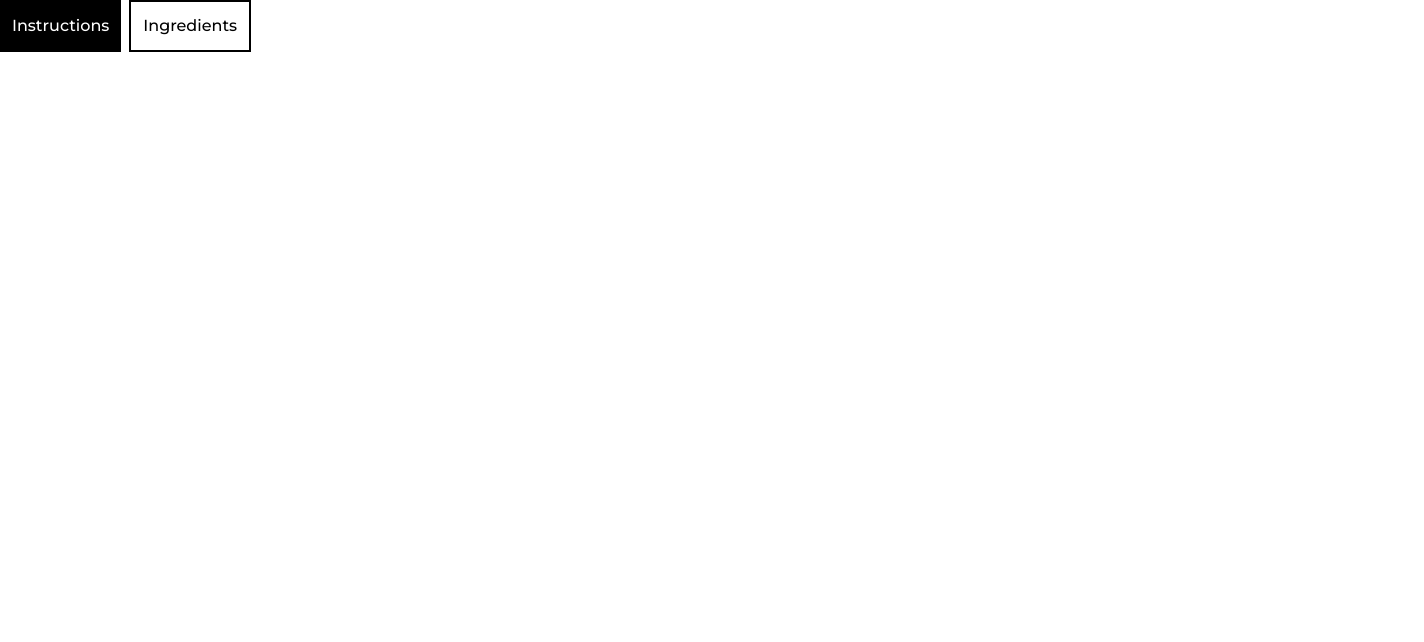
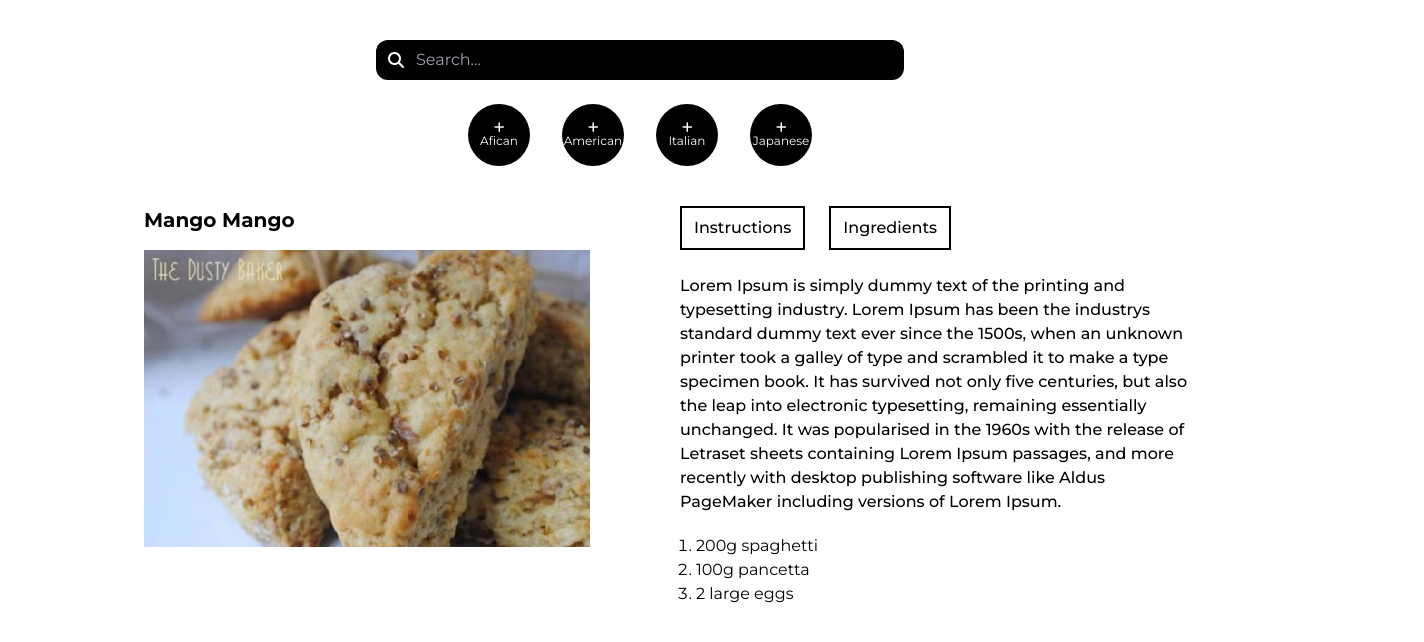
Before and after one commit to RoyKiprop/React-Recipe-App, a React (Vite) app: page /details in a window 1280 px wide. Shown: the top 642 px of the page, 1424 px wide, since content can reach past the window. Built offline with nearby package versions, Linux system fonts and the light colour scheme; no server answers.

Commit message:
Added Instructions Page

```diff
--- a/src/App.jsx
+++ b/src/App.jsx
@@ -3,6 +3,8 @@ import { BrowserRouter, Routes, Route, Navigate } from "react-router-dom";
 import { useEffect, useState } from "react";
 import HomePage from "./Pages/HomePage";
 import RecipeDetailsPage from "./Pages/RecipeDetailsPage";
+import IngredientsPage from "./Pages/IngredientsPage";
+import InstructionsPage from "./Pages/InstructionsPage";
 
 const API = "c9c3d429617148a1b979576b79f5d727"
 
@@ -61,7 +63,11 @@ function App() {
        <BrowserRouter>
         <Routes>
           <Route index element={<HomePage data={popular} vegetarian={Vegetarian}/>}/>
-          <Route path="details" element={<RecipeDetailsPage/>}/>
+          <Route path="details" element={<RecipeDetailsPage/>}>
+            {/* <Route index element={<Navigate replace to="instructions" />} />
+            <Route path="instructions" element={<InstructionsPage/>} />
+            <Route path="ingredients" element={<IngredientsPage />} /> */}
+          </Route>
         </Routes>
 
        </BrowserRouter>
--- a/src/Components/Button.jsx
+++ b/src/Components/Button.jsx
@@ -1,18 +1,16 @@
 /* eslint-disable react/prop-types */
 
-function Button({children, type}) {
-
-    const classVariation = {
-        Filter: "flex flex-col items-center justify-center bg-black rounded-full text-white text-xs h-[62px] w-[62px] hover:bg-red-700 focus:bg-red-700",
-        Ingredients: "border-2 border-black text-black font-medium bg-white px-3 py-3 ",
-        Instructions: "text-white font-medium bg-black px-3 py-3"
-    }
+function Button({ children, type, onClick }) {
+  const classVariation = {
+    Filter: "flex flex-col items-center justify-center bg-black rounded-full text-white text-xs h-[62px] w-[62px] hover:bg-red-700 focus:bg-red-700",
+    moreDetails: "border-2 border-black bg-white text-black font-medium px-3 py-2 hover:bg-black hover:text-white focus:bg-black focus:text-white",
+  };
 
   return (
-   <button className={`${classVariation[type]}`}>
-    {children}
-   </button>
-  )
+    <button className={`${classVariation[type]}`} onClick={onClick}>
+      {children}
+    </button>
+  );
 }
 
-export default Button
+export default Button;
--- a/src/Components/Filter.jsx
+++ b/src/Components/Filter.jsx
@@ -5,7 +5,7 @@ import { faPlus} from '@fortawesome/free-solid-svg-icons';
 
 function Filter() {
   return (
-    <div className="flex justify-center gap-2 mb-1">
+    <div className="flex justify-center gap-8 mb-8">
        <Button type="Filter">
        <FontAwesomeIcon icon={faPlus}/>
         Afican
--- a/src/Components/HeaderSection.jsx
+++ b/src/Components/HeaderSection.jsx
@@ -1,14 +1,14 @@
 /* eslint-disable react/prop-types */
 import Filter from "./Filter"
-import Logo from "./Logo"
+// import Logo from "./Logo"
 import Search from "./Search"
 
-function HeaderSection({filtered, setFiltered}){
+function HeaderSection(){
 
     return (
         <section className="mx-28">
-            <Logo/>
-            <Search filtered={filtered} setFiltered={setFiltered}/>
+            {/* <Logo/> */}
+            <Search/>
             <Filter/>
 
         </section>
--- a/src/Components/Search.jsx
+++ b/src/Components/Search.jsx
@@ -1,40 +1,40 @@
 /* eslint-disable react/prop-types */
 import { FontAwesomeIcon } from '@fortawesome/react-fontawesome';
 import { faSearch } from '@fortawesome/free-solid-svg-icons';
-import { useEffect } from 'react';
 
 
-const API = "c9c3d429617148a1b979576b79f5d727"
 
-function Search({filtered, setFiltered}) {
+// const API = "c9c3d429617148a1b979576b79f5d727"
+
+function Search() {
 
 
-    useEffect(function () {
-        async function fetchSearched() {
-          try {
-            const response = await fetch(
-              `https://api.spoonacular.com/recipes/autocomplete?number=10&query={filtered}&apiKey=${API}`
-            );
-            const data = await response.json();
-            console.log(data)
-            setFiltered(data.recipes)
+    // useEffect(function () {
+    //     async function fetchSearched() {
+    //       try {
+    //         const response = await fetch(
+    //           `https://api.spoonacular.com/recipes/autocomplete?number=10&query={filtered}&apiKey=${API}`
+    //         );
+    //         const data = await response.json();
+    //         console.log(data)
+    //         setFiltered(data.recipes)
 
-          } catch (error) {
-            console.error("Error fetching recipes:", error);
-          }
-        }
-        fetchSearched();
-      }, [filtered, setFiltered]);
+    //       } catch (error) {
+    //         console.error("Error fetching recipes:", error);
+    //       }
+    //     }
+    //     fetchSearched();
+    //   }, [filtered, setFiltered]);
 
   return (
-    <form className="flex justify-center w-full mb-4 mt-1">
-      <div className="relative">
+    <form className="flex justify-center w-full mb-6 mt-10">
+      <div className='relative w-[50%]'>
         <input
-          value={filtered}
+
           type="text"
           className="bg-black text-white w-full pl-10 pr-4 py-2 rounded-xl focus:outline-none"
           placeholder="Search..."
-          onChange={(e)=>setFiltered(e.target.value)}
+
         />
         <FontAwesomeIcon
           icon={faSearch}
--- a/src/Pages/HomePage.jsx
+++ b/src/Pages/HomePage.jsx
@@ -1,6 +1,6 @@
 /* eslint-disable react/prop-types */
 
-import { useState } from "react"
+
 import HeaderSection from "../Components/HeaderSection"
 import Popular from "../Components/Popular"
 import Vegetables from "../Components/Vegetables"
@@ -8,11 +8,11 @@ import Vegetables from "../Components/Vegetables"
 
 
 function HomePage({ data, vegetarian }) {
-  const [filtered, setFiltered] = useState([]);
+
 
   return (
     <div className="pt-5">
-      <HeaderSection filtered={filtered} setFiltered={setFiltered} />
+      <HeaderSection />
       {/* {filtered.length > 0 ? (
         <Filtered data={filtered} />
       ) : (
--- /dev/null
+++ b/src/Pages/IngredientsPage.jsx
@@ -0,0 +1,17 @@
+
+
+function IngredientsPage() {
+  return (
+    <div>
+      <ul className="list-disc mt-8">
+        <li>1 cup rice</li>
+        <li>2 cups water</li>
+        <li>1 tsp salt</li>
+        <li>1 tbsp olive oil</li>
+        <li>1/2 onion, chopped</li>
+      </ul>
+    </div>
+  )
+}
+
+export default IngredientsPage
--- /dev/null
+++ b/src/Pages/InstructionsPage.jsx
@@ -0,0 +1,29 @@
+
+
+function InstructionsPage() {
+  return (
+    <div className="flex flex-col gap-5 mt-6">
+        <p className="w-[70%] font-medium">
+            Lorem Ipsum is simply dummy text of the printing and typesetting
+            industry. Lorem Ipsum has been the industrys standard dummy text
+            ever since the 1500s, when an unknown printer took a galley of
+            type and scrambled it to make a type specimen book. It has
+            survived not only five centuries, but also the leap into
+            electronic typesetting, remaining essentially unchanged. It was
+            popularised in the 1960s with the release of Letraset sheets
+            containing Lorem Ipsum passages, and more recently with desktop
+            publishing software like Aldus PageMaker including versions of
+            Lorem Ipsum.
+        </p>
+
+        <ul className="list-decimal mx-4">
+            <li>200g spaghetti</li>
+            <li>100g pancetta</li>
+            <li>2 large eggs</li>
+        </ul>
+
+    </div>
+  )
+}
+
+export default InstructionsPage
--- a/src/Pages/RecipeDetailsPage.jsx
+++ b/src/Pages/RecipeDetailsPage.jsx
@@ -1,27 +1,50 @@
 /* eslint-disable react/prop-types */
 
-import Button from "../Components/Button"
-// import Card from "../Components/Card"
-
+import Button from "../Components/Button";
+import HeaderSection from "../Components/HeaderSection";
+import IngredientsPage from "./IngredientsPage";
+import { useState } from "react";
+import InstructionsPage from "./InstructionsPage";
 
 function RecipeDetailsPage() {
+  const [activePage, setActivePage] = useState("instructions");
+
+  function handleActivePage(page) {
+    setActivePage(page);
+  }
+
   return (
-    <div className="flex gap-2">
-        {/* <Card type="recipeDetails">
-            <p className="p-4 text-center font-semibold text-gray-800 truncate">
-              {recipe.title}
-            </p>
-            <img
-                src={recipe.image}
-                alt={recipe.title}
-                className="w-full h-48 object-cover rounded-lg"
-            />
-        </Card> */}
-        <Button type="Instructions">Instructions</Button>
-        <Button type="Ingredients">Ingredients</Button>
-
-    </div>
-  )
+    <main>
+      <HeaderSection />
+      <div className="flex gap-10 mx-36 mt-10 w-[100%]">
+        <div className="flex flex-col gap-4 w-[40%] ">
+          <p className="font-bold text-xl">Mango Mango</p>
+          <img
+            src="../public/658850-556x370.jpg"
+            className="w-[90%] h-55 object-fill"
+          ></img>
+        </div>
+        <div className="w-[60%]">
+          <div className="flex gap-6">
+            <Button
+              type="moreDetails"
+              onClick={() => handleActivePage("instructions")}
+            >
+              Instructions
+            </Button>
+            <Button
+              type="moreDetails"
+              onClick={() => handleActivePage("ingredients")}
+            >
+              Ingredients
+            </Button>
+          </div>
+          {activePage === "instructions" && <InstructionsPage />}
+          {activePage === "ingredients" && <IngredientsPage />}
+        </div>
+      </div>
+    </main>
+  );
 }
 
-export default RecipeDetailsPage
+export default RecipeDetailsPage;
```
Also changed, not shown: public/658850-556x370.jpg (added).
